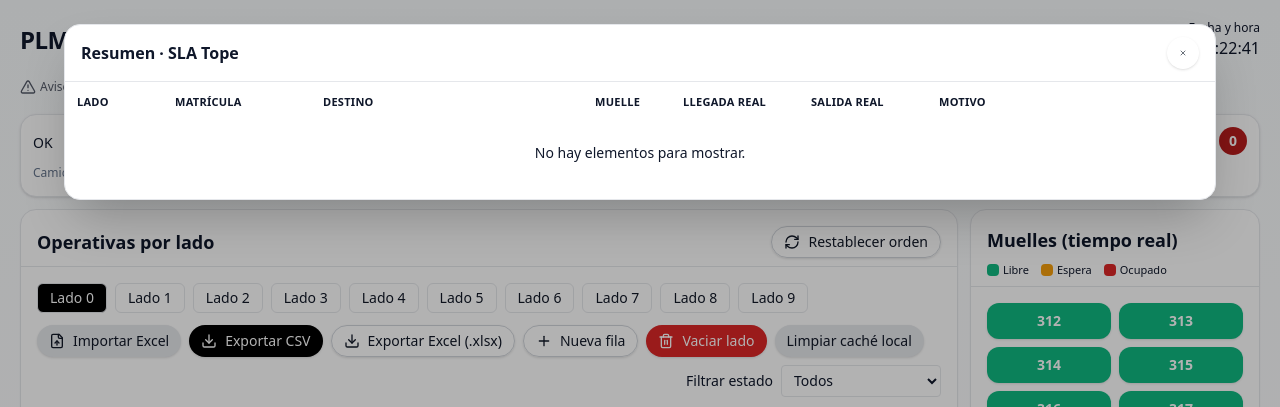
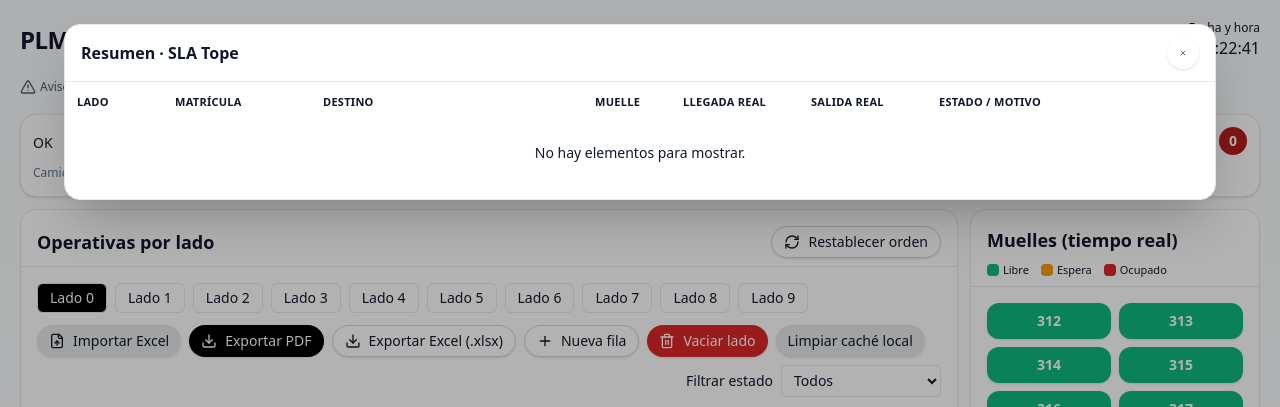
Before and after one commit to POPASMALINOIS/plmeco-docks, a React (Vite) app: page / in a window 1280 px wide. Both pictures are taken after a click on the button "Ver detalle · SLA Tope". Shown: the top 407 px of the page. Built offline with nearby package versions, Linux system fonts and the light colour scheme.

Commit message:
Update MecoDockManager.jsx

```diff
--- a/src/components/MecoDockManager.jsx
+++ b/src/components/MecoDockManager.jsx
@@ -1,4 +1,4 @@
-// MecoDockManager.jsx — Sin botón de SLA Espera (arriba) ni tarjeta de SLA Espera (resumen)
+// MecoDockManager.jsx — PDF export, sin CSV, y sin avisos por llegada tardía (solo SLA Tope)
 import React, { useEffect, useMemo, useRef, useState } from "react";
 import { Button } from "@/components/ui/button";
 import { Card, CardContent, CardHeader, CardTitle } from "@/components/ui/card";
@@ -8,10 +8,11 @@ import { Tooltip, TooltipContent, TooltipProvider, TooltipTrigger } from "@/comp
 import { Download, FileUp, Plus, Trash2, X, AlertTriangle, GripVertical, RefreshCw, Truck } from "lucide-react";
 import * as XLSX from "xlsx";
 import { motion } from "framer-motion";
+import jsPDF from "jspdf";
+import "jspdf-autotable";
 
 /* ========================= PARÁMETROS SLA ====================== */
-const SLA_WAIT_WARN_MIN = 15;
-const SLA_WAIT_CRIT_MIN = 30;
+// Eliminamos SLA de espera (llegada tardía). Solo usamos SLA_TOPE.
 const SLA_TOPE_WARN_MIN = 15;
 /* ============================================================== */
 
@@ -109,7 +110,6 @@ const HEADER_CELL_CLASS = "bg-slate-50 px-1 py-0.5 border-r border-slate-200 sel
 const HEADER_TEXT_CLASS = "text-[9px] leading-none font-semibold text-muted-foreground uppercase tracking-wide";
 
 /* ==================== Anchos forzados en PX ==================== */
-const TIME_COLS = new Set(["LLEGADA","LLEGADA REAL","SALIDA","SALIDA REAL","SALIDA TOPE"]);
 const PX_TIME = 80;           // LLEGADA y SALIDA
 const PX_TIME_REAL = 100;     // LLEGADA REAL y SALIDA REAL
 const PX_TIME_TOPE = 100;     // SALIDA TOPE
@@ -219,42 +219,27 @@ function checkDockConflict(app,dockValue,currentLado,currentRowId){
 }
 
 /* =============================== SLA helpers =============================== */
-function withDockAssignStamp(prevRow,nextRow){
-  const prevDock=(prevRow?.MUELLE??"").toString().trim();
-  const nextDock=(nextRow?.MUELLE??"").toString().trim();
-  if(nextDock && (!prevDock || prevDock!==nextDock)) return {...nextRow,_ASIG_TS:new Date().toISOString()};
-  return nextRow;
-}
+// ❗️ Eliminamos cualquier cálculo/aviso ligado a llegadas tardías.
+// Solo calculamos SLA de SALIDA TOPE.
 function getSLA(row){
   const now=new Date();
-  let wait={level:null,minutes:0};
-  const muelle=(row?.MUELLE||"").toString().trim();
-  const llegadaReal=(row?.["LLEGADA REAL"]||"").toString().trim();
-  if(muelle && !llegadaReal){
-    let ref=row?._ASIG_TS?new Date(row._ASIG_TS):null;
-    if(!ref && row?.LLEGADA){ const d=parseFlexibleToDate(row.LLEGADA); if(d) ref=d; }
-    if(ref){ const m=minutesDiff(now,ref); wait.minutes=m; if(m>=SLA_WAIT_CRIT_MIN) wait.level="crit"; else if(m>=SLA_WAIT_WARN_MIN) wait.level="warn"; }
-  }
-  let tope={level:null,diff:0};
+  const tope={level:null,diff:0};
   const salidaReal=(row?.["SALIDA REAL"]||"").toString().trim();
   const salidaTope=parseFlexibleToDate(row?.["SALIDA TOPE"]||"");
   if(!salidaReal && salidaTope){
-    const diffMin=minutesDiff(now,salidaTope); tope.diff=diffMin;
-    if(diffMin>0) tope.level="crit"; else if(diffMin>=-SLA_TOPE_WARN_MIN) tope.level="warn";
+    const diffMin=minutesDiff(now,salidaTope);
+    tope.diff=diffMin;
+    if(diffMin>0) tope.level="crit";         // ya superado el tope
+    else if(diffMin>=-SLA_TOPE_WARN_MIN) tope.level="warn"; // cerca del tope
   }
   const parts=[];
-  if(wait.level) parts.push(`Espera en muelle ${wait.minutes} min`);
   if(tope.level==="crit") parts.push(`Salida tope superada (+${tope.diff} min)`);
   else if(tope.level==="warn") parts.push(`Salida tope próxima (${Math.abs(tope.diff)} min)`);
-  return {wait,tope,tip:parts.join(" · ")};
+  return {wait:{level:null,minutes:0}, tope, tip:parts.join(" · ")};
 }
 function slaOutlineClasses(sla){
-  const levels=["crit","warn"];
-  for(const lv of levels){
-    if(sla.tope.level===lv || sla.wait.level===lv){
-      return lv==="crit" ? "outline outline-2 outline-red-500" : "outline outline-2 outline-amber-400";
-    }
-  }
+  if(sla.tope.level==="crit") return "outline outline-2 outline-red-500";
+  if(sla.tope.level==="warn") return "outline outline-2 outline-amber-400";
   return "";
 }
 
@@ -299,11 +284,10 @@ export default function MecoDockManager(){
       }
     }
     const is=(v,x)=> (String(v||"").toUpperCase()===x);
-    let waitWarn=0, waitCrit=0, topeWarn=0, topeCrit=0;
-    const waitRows=[], topeRows=[];
+    let topeWarn=0, topeCrit=0;
+    const topeRows=[];
     all.forEach(r=>{
       const sla=getSLA(r);
-      if(sla.wait.level){ waitRows.push({...r,_sla:sla}); if(sla.wait.level==="crit") waitCrit++; else waitWarn++; }
       if(sla.tope.level){ topeRows.push({...r,_sla:sla}); if(sla.tope.level==="crit") topeCrit++; else topeWarn++; }
     });
     return {
@@ -312,7 +296,7 @@ export default function MecoDockManager(){
       ANULADO: all.filter(r=>is(r.ESTADO,"ANULADO")),
       INCIDENCIAS: all.filter(r=>(r?.INCIDENCIAS||"").trim()!==""),
       total: all.length,
-      SLA_WAIT: { warn: waitWarn, crit: waitCrit, rows: waitRows },
+      // Sin SLA_WAIT
       SLA_TOPE: { warn: topeWarn, crit: topeCrit, rows: topeRows },
     };
   },[app]);
@@ -486,7 +470,7 @@ export default function MecoDockManager(){
                     onClear={()=>clearLado(active)}
                     filterEstado={filterEstado}
                     setFilterEstado={setFilterEstado}
-                    onExportCSV={()=>exportCSV(active,app,columnOrder)}
+                    onExportPDF={()=>exportPDF(active,app,columnOrder)}
                     onExportXLSX={()=>exportXLSX(active,app,columnOrder)}
                     onResetCache={()=>{ try{localStorage.removeItem("meco-app"); localStorage.removeItem("meco-colorder");}catch(e){} window.location.reload(); }}
                     activeLadoName={active}
@@ -522,9 +506,9 @@ export default function MecoDockManager(){
                           <div>
                             {visible.map((row)=>{
                               const estado=(row?.ESTADO||"").toString();
-                              const sla=getSLA(row);
+                              const sla=getSLA(row); // solo tope
                               const outline=slaOutlineClasses(sla);
-                              const hasSLA=sla.wait.level||sla.tope.level;
+                              const hasSLA=!!sla.tope.level;
                               return (
                                 <Tooltip key={row.id}>
                                   <TooltipTrigger asChild>
@@ -563,7 +547,7 @@ export default function MecoDockManager(){
                                         );
                                       })}
                                       <div className="p-0.5 flex items-center justify-center">
-                                        {hasSLA && <AlertTriangle className={`w-4 h-4 mr-0.5 ${sla.tope.level==="crit"||sla.wait.level==="crit"?"text-red-600":"text-amber-500"}`} />}
+                                        {hasSLA && <AlertTriangle className={`w-4 h-4 mr-0.5 ${sla.tope.level==="crit"?"text-red-600":"text-amber-500"}`} />}
                                         <Button size="icon" variant="ghost" className="h-7 w-7" onClick={()=>removeRow(n,row.id)} title="Eliminar">
                                           <X className="w-4 h-4" />
                                         </Button>
@@ -808,8 +792,7 @@ function SelectX({label,value,onChange,options}){ return (
 );}
 
 /* ===================== LÍNEA SUPERIOR DE AVISOS (SLA) ===================== */
-function AlertStrip({ /*waitCrit, waitWarn,*/ topeCrit, topeWarn, onOpen }) {
-  // Solo mostramos SLA Tope; Espera eliminado
+function AlertStrip({ topeCrit, topeWarn, onOpen }) {
   const hasAnyTope = (topeCrit + topeWarn) > 0;
 
   return (
@@ -842,7 +825,6 @@ function AlertStrip({ /*waitCrit, waitWarn,*/ topeCrit, topeWarn, onOpen }) {
 
 /* ==================== Barra de resumen (sin SLA Espera) =================== */
 function SummaryBar({data,onOpen}){
-  // Eliminamos la tarjeta SLA_WAIT
   const cards = [
     { key:"OK", title:"OK", count:data.OK.length, color:"bg-emerald-600", sub:"Camiones en OK" },
     { key:"CARGANDO", title:"Cargando", count:data.CARGANDO.length, color:"bg-amber-500", sub:"Camiones cargando" },
@@ -880,7 +862,6 @@ function SummaryModal({open,type,data,onClose}){
   else if(type==="CARGANDO"){ title="Resumen · Cargando"; rows=data.CARGANDO; }
   else if(type==="ANULADO"){ title="Resumen · Anulado"; rows=data.ANULADO; }
   else if(type==="INCIDENCIAS"){ title="Resumen · Incidencias"; rows=data.INCIDENCIAS; }
-  else if(type==="SLA_WAIT"){ title="Resumen · SLA Espera"; rows=data.SLA_WAIT.rows; }
   else if(type==="SLA_TOPE"){ title="Resumen · SLA Tope"; rows=data.SLA_TOPE.rows; }
   return (
     <>
@@ -892,7 +873,7 @@ function SummaryModal({open,type,data,onClose}){
         </div>
         <div className="p-3 max-h-[75vh] overflow-auto">
           <div className="grid grid-cols-[90px_140px_minmax(140px,1fr)_80px_120px_120px_minmax(160px,1fr)] gap-2 text-[11px] font-semibold text-muted-foreground uppercase tracking-wide mb-2">
-            <div>Lado</div><div>Matrícula</div><div>Destino</div><div>Muelle</div><div>Llegada real</div><div>Salida real</div><div>{type==="INCIDENCIAS"?"Incidencias": type?.startsWith("SLA_")?"Motivo": "Estado"}</div>
+            <div>Lado</div><div>Matrícula</div><div>Destino</div><div>Muelle</div><div>Llegada real</div><div>Salida real</div><div>{type==="INCIDENCIAS"?"Incidencias":"Estado / Motivo"}</div>
           </div>
           <div className="divide-y">
             {rows.map((r)=>(
@@ -903,12 +884,7 @@ function SummaryModal({open,type,data,onClose}){
                 <div>{r.MUELLE||"—"}</div>
                 <div>{r["LLEGADA REAL"]||"—"}</div>
                 <div>{r["SALIDA REAL"]||"—"}</div>
-                <div>
-                  {type==="INCIDENCIAS" ? (r.INCIDENCIAS||"—")
-                   : type==="SLA_WAIT"  ? (r._sla?.tip || "Espera en muelle")
-                   : type==="SLA_TOPE"  ? (r._sla?.tip || "Salida tope")
-                   : (r.ESTADO||"—")}
-                </div>
+                <div>{r._sla?.tip || r.ESTADO || r.INCIDENCIAS || "—"}</div>
               </div>
             ))}
             {rows.length===0 && <div className="text-sm text-muted-foreground py-6 text-center">No hay elementos para mostrar.</div>}
@@ -922,7 +898,7 @@ function SummaryModal({open,type,data,onClose}){
 /* ============================ Toolbar & Export ============================ */
 function ToolbarX({
   onImport,onAddRow,onClear,filterEstado,setFilterEstado,
-  onExportCSV,onExportXLSX,onResetCache,
+  onExportPDF,onExportXLSX,onResetCache,
   activeLadoName, activeRowsCount
 }){
   const fileRef=useRef(null);
@@ -962,8 +938,9 @@ function ToolbarX({
       <Button size="sm" variant="secondary" onClick={()=>fileRef.current && fileRef.current.click()}>
         <FileUp className="mr-2 h-4 w-4" /> Importar Excel
       </Button>
-      <Button size="sm" onClick={onExportCSV}>
-        <Download className="mr-2 h-4 w-4" /> Exportar CSV
+      {/* CSV eliminado */}
+      <Button size="sm" onClick={onExportPDF}>
+        <Download className="mr-2 h-4 w-4" /> Exportar PDF
       </Button>
       <Button size="sm" onClick={onExportXLSX} variant="outline">
         <Download className="mr-2 h-4 w-4" /> Exportar Excel (.xlsx)
@@ -993,24 +970,39 @@ function ToolbarX({
   );
 }
 
-function exportCSV(lado,app,columnOrder){
-  const headers=columnOrder, rows=(app?.lados?.[lado]?.rows)||[];
-  const SEP=";"; const esc=(val)=>{ const s=(val??"").toString().replace(/\r?\n/g," "); const doubled=s.replace(/"/g,'""'); return `"${doubled}"`; };
-  const headerLine=headers.map(h=>esc(h)).join(SEP);
-  const dataLines=rows.map(r=>headers.map(h=>esc(r?.[h])).join(SEP));
-  const content="\uFEFF"+"sep="+SEP+"\r\n"+[headerLine,...dataLines].join("\r\n");
-  const blob=new Blob([content],{type:"text/csv;charset=utf-8;"}); const url=URL.createObjectURL(blob);
-  const a=document.createElement("a"); a.href=url; a.download=`${lado.replace(/\s+/g,"_")}.csv`; a.click(); URL.revokeObjectURL(url);
+function exportPDF(lado,app,columnOrder){
+  const rows = (app?.lados?.[lado]?.rows) || [];
+  const headers = columnOrder;
+  const body = rows.map(r => headers.map(h => (r?.[h] ?? "").toString()));
+
+  const doc = new jsPDF({ orientation: "landscape", unit: "pt", format: "A4" });
+
+  // Título
+  const ts = new Date();
+  const pad2 = (n)=>String(n).padStart(2,"0");
+  const title = `Operativa ${lado} · ${ts.getFullYear()}-${pad2(ts.getMonth()+1)}-${pad2(ts.getDate())} ${pad2(ts.getHours())}:${pad2(ts.getMinutes())}`;
+
+  doc.setFontSize(12);
+  doc.text(title, 40, 32);
+
+  doc.autoTable({
+    startY: 48,
+    head: [headers],
+    body,
+    styles: { fontSize: 8, cellPadding: 3, overflow: "linebreak" },
+    headStyles: { fillColor: [240, 244, 248], textColor: 20, fontStyle: "bold" },
+    alternateRowStyles: { fillColor: [250, 250, 250] },
+    margin: { left: 40, right: 40 },
+  });
+
+  doc.save(`${lado.replace(/\s+/g,"_")}.pdf`);
 }
+
 function exportXLSX(lado,app,columnOrder){
   const headers=columnOrder, rows=(app?.lados?.[lado]?.rows)||[];
   const data=rows.map(r=>{ const o={}; headers.forEach(h=>{o[h]=r?.[h]??""}); return o; });
   const ws=XLSX.utils.json_to_sheet(data,{header:headers,skipHeader:false});
-  const colWidths=headers.map(h=>{
-    if (h in FIXED_PX) return { wpx: FIXED_PX[h] };
-    if (TIME_COLS.has(h)) return { wpx: 140 };
-    return { wpx: 140 };
-  });
+  const colWidths=headers.map(h=> (h in FIXED_PX) ? { wpx: FIXED_PX[h] } : { wpx: 140 });
   ws["!cols"]=colWidths;
   const wb=XLSX.utils.book_new(); XLSX.utils.book_append_sheet(wb,ws,lado.replace(/[\\/?*[\]]/g,"_").slice(0,31));
   XLSX.writeFile(wb,`${lado.replace(/\s+/g,"_")}.xlsx`,{bookType:"xlsx",compression:true});
```
